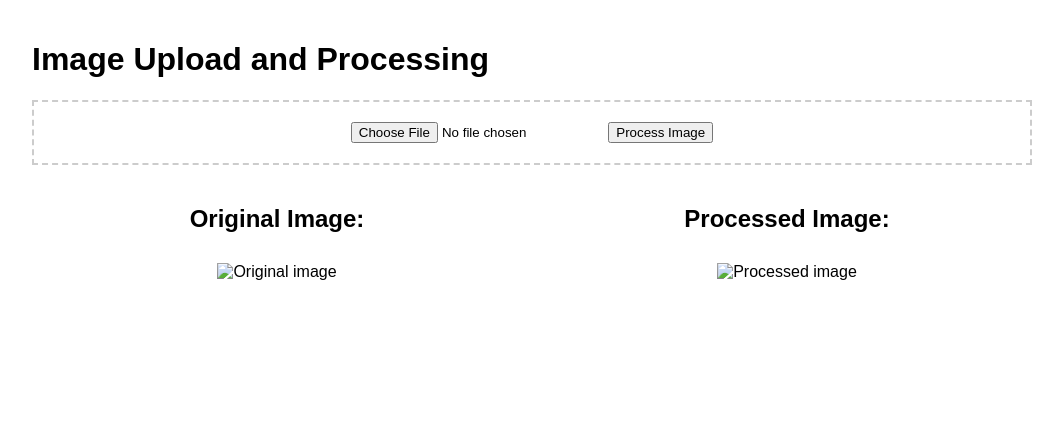
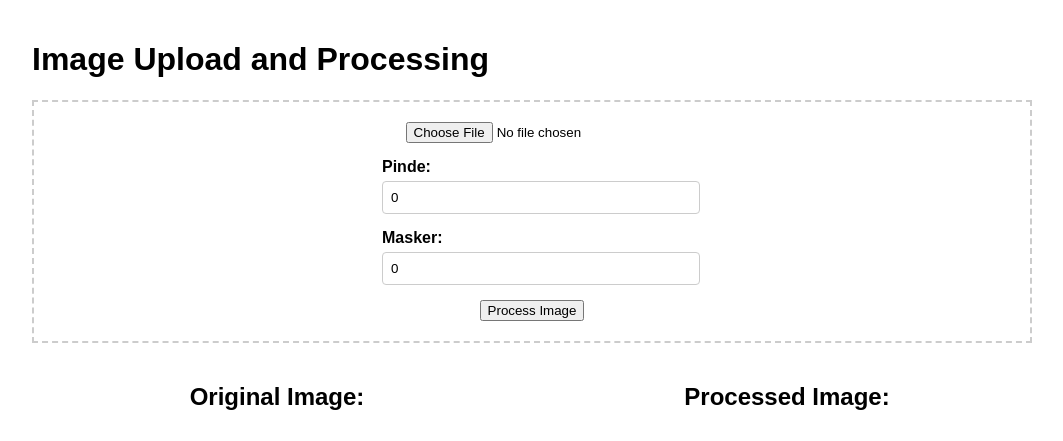
Before and after one commit to AnnaUllersted/MotiKnit, a Flask app: page / in a window 1280 px wide. Shown: the top 441 px of the page, without its empty margins (108-1171 px from the left). Run offline with Flask 3, Linux system fonts and the light colour scheme.

Commit message:
added pinde and masker as input

```diff
--- a/app.py
+++ b/app.py
@@ -14,12 +14,15 @@ def allowed_file(filename):
     return '.' in filename and \
            filename.rsplit('.', 1)[1].lower() in ALLOWED_EXTENSIONS
 
-def process_image_and_text(image):
+def process_image_and_text(image, pinde, masker):
     # Convert to greyscale
     greyscale_image = image.convert('L')
 
     # Extract text
-    extracted_text ="testing testing"
+    extracted_text = "testing testing"
+
+    # Log the received parameters (you can modify the processing based on these values)
+    print(f"Processing with pinde: {pinde}, masker: {masker}")
 
     # Convert processed image to base64
     img_buffer = BytesIO()
@@ -42,18 +45,29 @@ def process():
     if file.filename == '':
         return jsonify({'error': 'No selected file'}), 400
 
+    # Get pinde and masker values from form data
+    try:
+        pinde = float(request.form.get('pinde', 0))
+        masker = float(request.form.get('masker', 0))
+    except ValueError:
+        return jsonify({'error': 'Invalid numeric values for pinde or masker'}), 400
+
     if file and allowed_file(file.filename):
         try:
             # Open and process the image
             image = Image.open(file)
 
             # Process image and get text
-            processed_image_b64, extracted_text = process_image_and_text(image)
+            processed_image_b64, extracted_text = process_image_and_text(image, pinde, masker)
 
             return jsonify({
                 'message': 'File processed successfully',
                 'processed_image': processed_image_b64,
-                'extracted_text': extracted_text
+                'extracted_text': extracted_text,
+                'parameters': {
+                    'pinde': pinde,
+                    'masker': masker
+                }
             })
 
         except Exception as e:
--- a/templates/index.html
+++ b/templates/index.html
@@ -16,6 +16,24 @@
             padding: 20px;
             text-align: center;
             margin: 20px 0;
+        }
+        .form-group {
+            margin: 15px 0;
+            text-align: left;
+            max-width: 300px;
+            margin-left: auto;
+            margin-right: auto;
+        }
+        .form-group label {
+            display: block;
+            margin-bottom: 5px;
+            font-weight: bold;
+        }
+        .form-group input[type="number"] {
+            width: 100%;
+            padding: 8px;
+            border: 1px solid #ccc;
+            border-radius: 4px;
         }
         .result-container {
             margin-top: 20px;
@@ -53,6 +71,12 @@
             margin: 20px 0;
             color: #666;
         }
+        .parameters {
+            margin-top: 20px;
+            padding: 10px;
+            background-color: #f5f5f5;
+            border-radius: 4px;
+        }
         @media (max-width: 768px) {
             .image-grid {
                 grid-template-columns: 1fr;
@@ -66,6 +90,17 @@
     <div class="upload-container">
         <form id="uploadForm" enctype="multipart/form-data">
             <input type="file" id="fileInput" accept=".png,.jpg,.jpeg,.gif">
+
+            <div class="form-group">
+                <label for="pinde">Pinde:</label>
+                <input type="number" id="pinde" name="pinde" step="any" value="0">
+            </div>
+
+            <div class="form-group">
+                <label for="masker">Masker:</label>
+                <input type="number" id="masker" name="masker" step="any" value="0">
+            </div>
+
             <button type="submit">Process Image</button>
         </form>
     </div>
@@ -88,6 +123,11 @@
     <div id="result" class="result-container">
         <h2>Extracted Text:</h2>
         <pre id="extractedText"></pre>
+        <div id="parameters" class="parameters">
+            <h3>Processing Parameters:</h3>
+            <p>Pinde: <span id="usedPinde"></span></p>
+            <p>Masker: <span id="usedMasker"></span></p>
+        </div>
     </div>
 
     <p id="error" class="error"></p>
@@ -100,6 +140,8 @@
         const extractedTextElement = document.getElementById('extractedText');
         const errorElement = document.getElementById('error');
         const loadingElement = document.getElementById('loading');
+        const usedPindeElement = document.getElementById('usedPinde');
+        const usedMaskerElement = document.getElementById('usedMasker');
 
         // Show original image preview when file is selected
         fileInput.addEventListener('change', function(e) {
@@ -124,6 +166,8 @@
 
             const formData = new FormData();
             formData.append('file', fileInput.files[0]);
+            formData.append('pinde', document.getElementById('pinde').value);
+            formData.append('masker', document.getElementById('masker').value);
 
             try {
                 errorElement.textContent = '';
@@ -144,6 +188,11 @@
 
                     // Display extracted text
                     extractedTextElement.textContent = data.extracted_text;
+
+                    // Display used parameters
+                    usedPindeElement.textContent = data.parameters.pinde;
+                    usedMaskerElement.textContent = data.parameters.masker;
+
                     resultDiv.style.display = 'block';
                 } else {
                     throw new Error(data.error);
```
